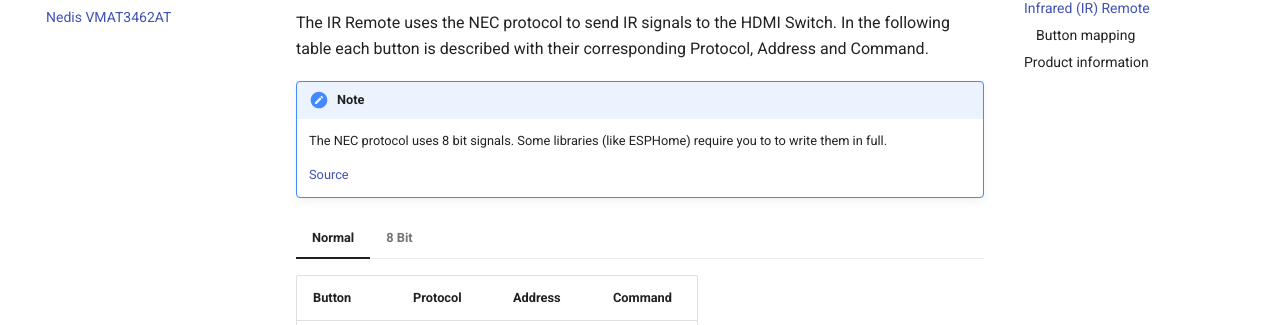
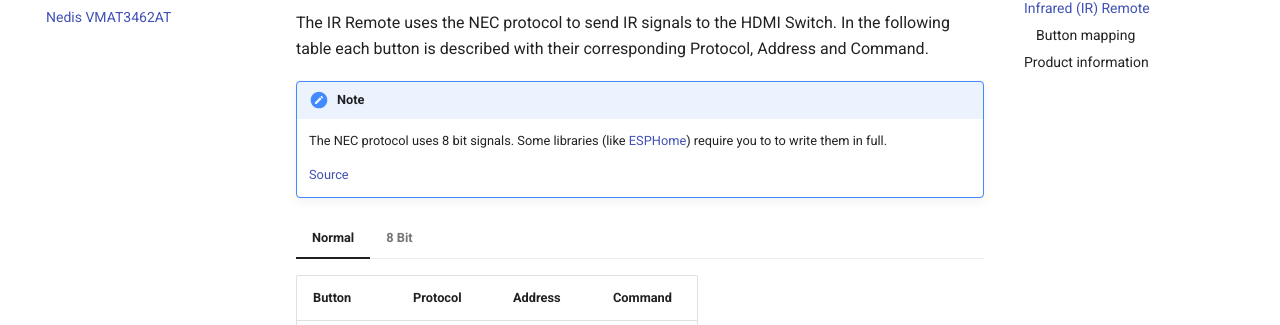
Before and after one commit to Sander0542/documentation, an MkDocs documentation site: the page built from docs/hardware/nedis/VMAT3462AT.md, in a window 1280 px wide and 900 px high, scrolled down 885 px. Shown: the part 127-452 px from the top of the window. Built offline with MkDocs 1.6.1 and Material for MkDocs 9.7.7, drawn with Linux system fonts in a browser that asks for light colours; comment, search, counter and statistics services are not loaded; some of the changed lines change nothing that is shown.

Commit message:
Update VMAT3462AT.md

```diff
--- a/docs/hardware/nedis/VMAT3462AT.md
+++ b/docs/hardware/nedis/VMAT3462AT.md
@@ -8,14 +8,14 @@
 
 ## Infrared (IR) Remote
 
-![Nedis VMAT3462AT Remote](/assets/hardware/nedis/VMAT3462AT-remote.png){ width="200" }
+![Nedis VMAT3462AT Remote](../../assets/hardware/nedis/VMAT3462AT-remote.png){ width="200" }
 
 ### Button mapping
 
 The IR Remote uses the NEC protocol to send IR signals to the HDMI Switch. In the following table each button is described with their corresponding Protocol, Address and Command.
 
 !!! note
-    The NEC protocol uses 8 bit signals. Some libraries (like ESPHome) require you to to write them in full.
+    The NEC protocol uses 8 bit signals. Some libraries (like [ESPHome](https://esphome.io/)) require you to to write them in full.
 
     [Source](https://community.home-assistant.io/t/esp-home-ir-transmitter-sending-onkyo-format-instead-of-nec/478514/2)
 
```
